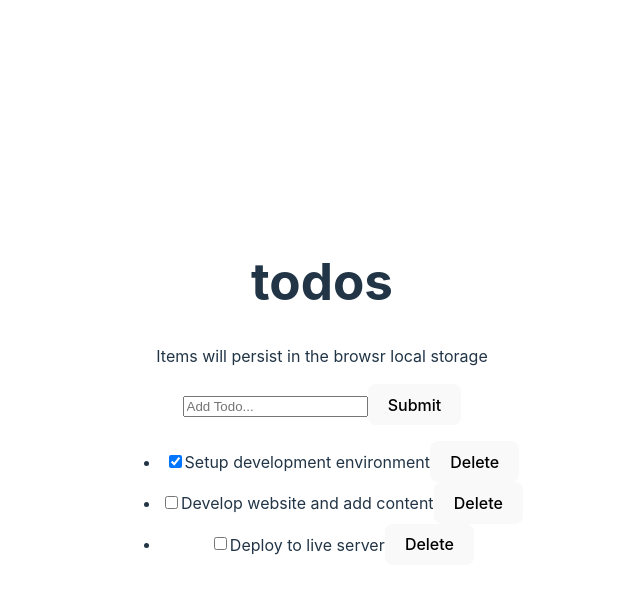
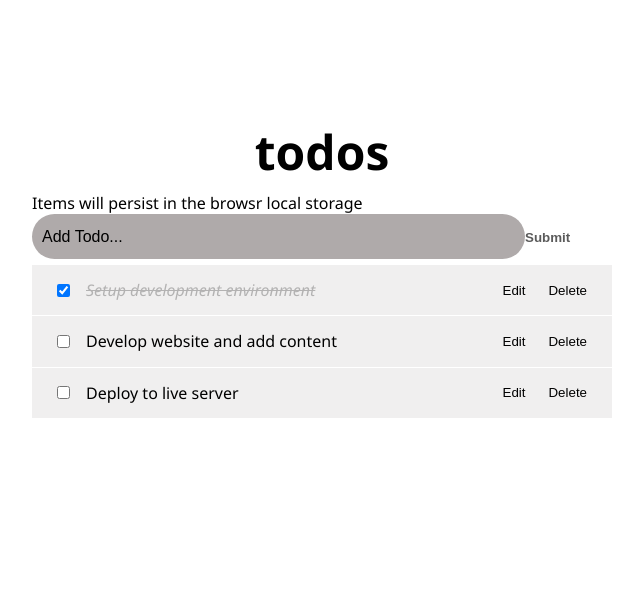
Before and after one commit to biruk-bereka/react-todos-application, a React (Vite) app: page / in a window 1280 px wide. Shown: the top 594 px of the page, without its empty margins (318-961 px from the left). Built offline with nearby package versions, Linux system fonts and the light colour scheme.

Commit message:
Implement edit todo function

```diff
--- a/src/App.css
+++ b/src/App.css
@@ -1,4 +1,4 @@
-#root {
+/* #root {
   max-width: 1280px;
   margin: 0 auto;
   padding: 2rem;
@@ -42,4 +42,4 @@
 
 .read-the-docs {
   color: #888;
-}
+} */
--- a/src/components/Header.jsx
+++ b/src/components/Header.jsx
@@ -1,5 +1,7 @@
+import styles from '../styles/Header.module.css';
+
 const Header = () => (
-  <header>
+  <header className={styles.header}>
     <h1>todos</h1>
     <p>Items will persist in the browsr local storage</p>
   </header>
--- a/src/components/InputTodo.jsx
+++ b/src/components/InputTodo.jsx
@@ -21,10 +21,10 @@ const InputTodo = ({ addTodoItem }) => {
   return (
     <>
       <form onSubmit={handleSubmit}>
-        <input type="text" placeholder="Add Todo..." value={title} onChange={handleChange} />
-        <button type="submit">Submit</button>
+        <input type="text" placeholder="Add Todo..." value={title} onChange={handleChange} className="input-text" />
+        <button type="submit" className="input-submit">Submit</button>
       </form>
-      <span>{message}</span>
+      <span className="submit-warning">{message}</span>
     </>
 
   );
--- a/src/components/TodoApp.jsx
+++ b/src/components/TodoApp.jsx
@@ -2,10 +2,12 @@ import Header from './Header';
 import TodosLogic from './TodosLogic';
 
 const TodoApp = () => (
-  <>
-    <Header />
-    <TodosLogic />
-  </>
+  <div className="wrapper">
+    <div className="todos">
+      <Header />
+      <TodosLogic />
+    </div>
+  </div>
 );
 
 export default TodoApp;
--- a/src/components/TodoItem.jsx
+++ b/src/components/TodoItem.jsx
@@ -1,12 +1,48 @@
 import PropTypes from 'prop-types';
+import { useState } from 'react';
+import styles from '../styles/TodoItem.module.css';
 
-const TodoItem = ({ todo, handleChange, delTodo }) => (
-  <li>
-    <input type="checkbox" checked={todo.completed} onChange={() => handleChange(todo.id)} />
-    {todo.title}
-    <button type="button" onClick={() => delTodo(todo.id)}>Delete</button>
-  </li>
-);
+const TodoItem = ({
+  todo, handleChange, delTodo, setUpdate,
+}) => {
+  const [editing, setEditing] = useState(false);
+  const completedStyle = {
+    fontStyle: 'italic',
+    color: '#595959',
+    opacity: 0.4,
+    textDecoration: 'line-through',
+  };
+
+  const handleEditing = () => {
+    setEditing(true);
+  };
+
+  const viewMode = {};
+  const editMode = {};
+  if (editing) {
+    viewMode.display = 'none';
+  } else {
+    editMode.display = 'none';
+  }
+
+  const handleUpdateDone = (event) => {
+    if (event.key === 'Enter') {
+      setEditing(false);
+    }
+  };
+
+  return (
+    <li className={styles.item}>
+      <div className={styles.content}>
+        <input type="checkbox" checked={todo.completed} onChange={() => handleChange(todo.id)} />
+        <span style={todo.completed ? completedStyle : null}>{todo.title}</span>
+        <button type="button" onClick={handleEditing}>Edit</button>
+        <button type="button" onClick={() => delTodo(todo.id)}>Delete</button>
+      </div>
+      <input type="text" value={todo.title} className={styles.textInput} style={editMode} onChange={(e) => setUpdate(e.target.value, todo.id)} onKeyDown={handleUpdateDone} />
+    </li>
+  );
+};
 
 TodoItem.propTypes = {
   todo: PropTypes.shape({
@@ -16,6 +52,7 @@ TodoItem.propTypes = {
   }),
   handleChange: PropTypes.func.isRequired,
   delTodo: PropTypes.func.isRequired,
+  setUpdate: PropTypes.func.isRequired,
 };
 
 TodoItem.defaultProps = { todo: {} };
--- a/src/components/TodosList.jsx
+++ b/src/components/TodosList.jsx
@@ -3,11 +3,19 @@ import PropTypes from 'prop-types';
 import TodoItem from './TodoItem';
 
 const TodosList = (props) => {
-  const { todosProps, handleChange, delTodo } = props;
+  const {
+    todosProps, handleChange, delTodo, setUpdate,
+  } = props;
   return (
     <ul>
       {todosProps.map((todo) => (
-        <TodoItem key={todo.id} todo={todo} handleChange={handleChange} delTodo={delTodo} />
+        <TodoItem
+          key={todo.id}
+          todo={todo}
+          handleChange={handleChange}
+          delTodo={delTodo}
+          setUpdate={setUpdate}
+        />
       ))}
     </ul>
   );
@@ -17,6 +25,7 @@ TodosList.propTypes = {
   todosProps: PropTypes.arrayOf(PropTypes.shape({})).isRequired,
   handleChange: PropTypes.func.isRequired,
   delTodo: PropTypes.func.isRequired,
+  setUpdate: PropTypes.func.isRequired,
 };
 
 export default TodosList;
--- a/src/components/TodosLogic.jsx
+++ b/src/components/TodosLogic.jsx
@@ -49,10 +49,25 @@ const TodosLogic = () => {
     setTodos([...todos, newTodo]);
   };
 
+  const setUpdate = (updatedTitle, id) => {
+    setTodos([
+      ...todos.map((todo) => {
+        if (todo.id === id) {
+          return { ...todo, title: updatedTitle };
+        }
+        return todo;
+      }),
+    ]);
+  };
   return (
     <>
       <InputTodo addTodoItem={addTodoItem} />
-      <TodosList todosProps={todos} handleChange={handleChange} delTodo={delTodo} />
+      <TodosList
+        todosProps={todos}
+        handleChange={handleChange}
+        delTodo={delTodo}
+        setUpdate={setUpdate}
+      />
     </>
   );
 };
--- a/src/index.css
+++ b/src/index.css
@@ -1,4 +1,4 @@
-:root {
+/* :root {
   font-family: Inter, system-ui, Avenir, Helvetica, Arial, sans-serif;
   line-height: 1.5;
   font-weight: 400;
@@ -68,4 +68,4 @@ button:focus-visible {
   button {
     background-color: #f9f9f9;
   }
-}
+} */
--- a/src/main.jsx
+++ b/src/main.jsx
@@ -2,6 +2,7 @@ import React from 'react';
 import ReactDOM from 'react-dom/client';
 import App from './App';
 import './index.css';
+import './styles/app.css';
 
 ReactDOM.createRoot(document.getElementById('root')).render(
   <React.StrictMode>
--- /dev/null
+++ b/src/styles/Header.module.css
@@ -0,0 +1,8 @@
+.header h1 {
+  font-size: 3rem;
+  font-weight: 600;
+  margin-bottom: 1rem;
+  line-height: 1em;
+  text-transform: lowercase;
+  text-align: center;
+}
--- /dev/null
+++ b/src/styles/TodoItem.module.css
@@ -0,0 +1,35 @@
+.item {
+  font-size: 1rem;
+  list-style-type: none;
+  padding: 14px 25px;
+  border-bottom: 1px solid #fff;
+  background: #f0efef;
+}
+
+.content {
+  display: flex;
+  justify-content: space-between;
+  align-items: center;
+  gap: 1rem;
+}
+
+.content span {
+  flex: 1;
+  order: 1;
+}
+
+.content button {
+  cursor: pointer;
+  background: transparent;
+  order: 2;
+  outline: none;
+  border: none;
+  margin-left: 7px;
+}
+
+.textInput {
+  width: 100%;
+  padding: 10px;
+  border: 1px solid #dfdfdf;
+  outline: none;
+}
--- /dev/null
+++ b/src/styles/app.css
@@ -0,0 +1,69 @@
+* {
+  box-sizing: border-box;
+  margin: 0;
+  padding: 0;
+}
+
+body {
+  font-family: "Segoe UI", sans-serif;
+  line-height: 1.4;
+  color: #000;
+  background: #fff;
+  height: 100vh;
+  font-weight: 400;
+}
+
+.wrapper {
+  width: 100%;
+  padding: 8rem 20px 3rem;
+}
+
+.todos {
+  max-width: 580px;
+  margin: 0 auto;
+}
+
+.form-container {
+  display: flex;
+  border-radius: calc(0.1 * 100px);
+  box-shadow: 0 4px 14px 0 rgba(70, 70, 70, 0.38);
+  justify-content: space-around;
+  background: #fff;
+  font-size: 1rem;
+}
+
+.input-text {
+  width: 85%;
+  padding-right: 5px;
+  padding-left: 10px;
+  border-radius: calc(0.5 * 100px);
+  font-size: 1rem;
+  background-color: #afaaaa;
+}
+
+.input-text::placeholder {
+  color: #000;
+}
+
+.input-submit {
+  background: transparent;
+  color: #5b5b5b;
+  text-transform: capitalize;
+  cursor: pointer;
+  font-weight: 600;
+  margin-right: 10px;
+}
+
+.input-text,
+.input-submit {
+  height: 45px;
+  outline: none;
+  border: none;
+}
+
+.submit-warning {
+  font-size: 13px;
+  color: red;
+  margin-top: 5px;
+  display: block;
+}
```
